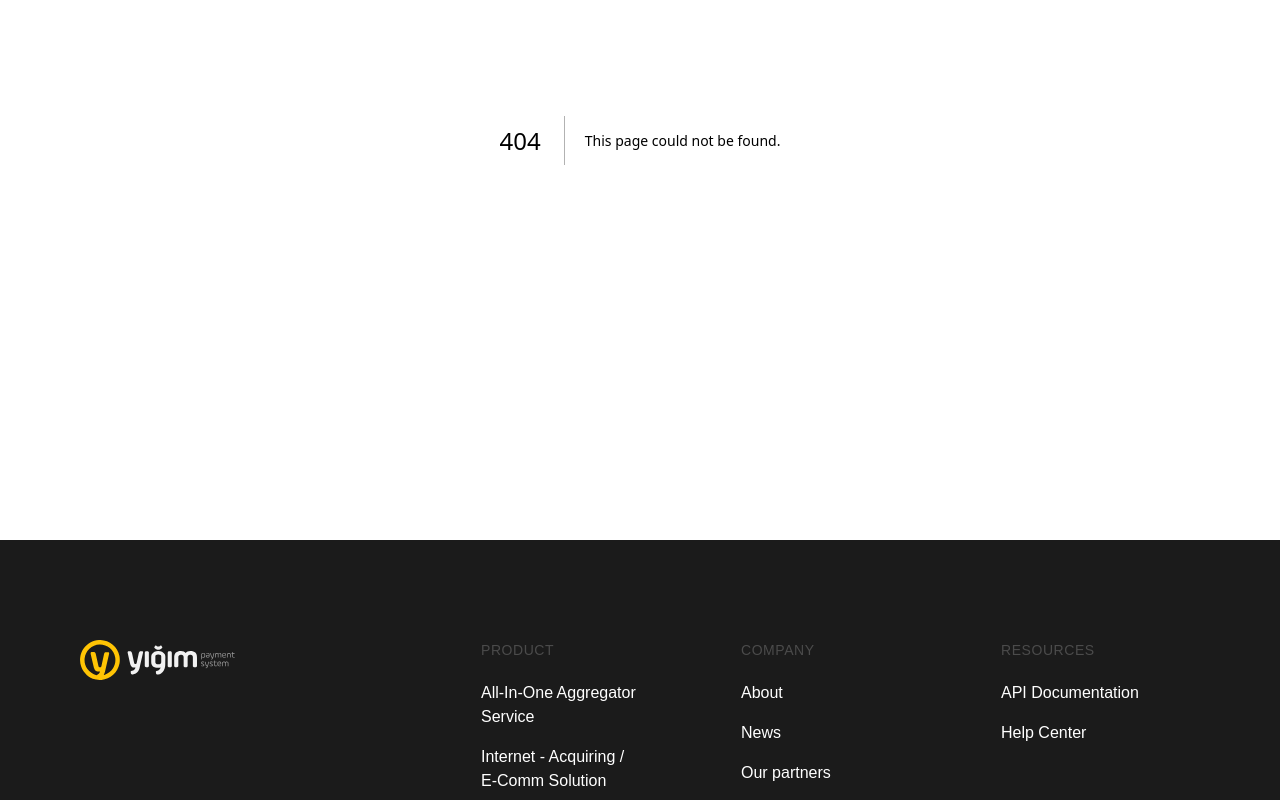
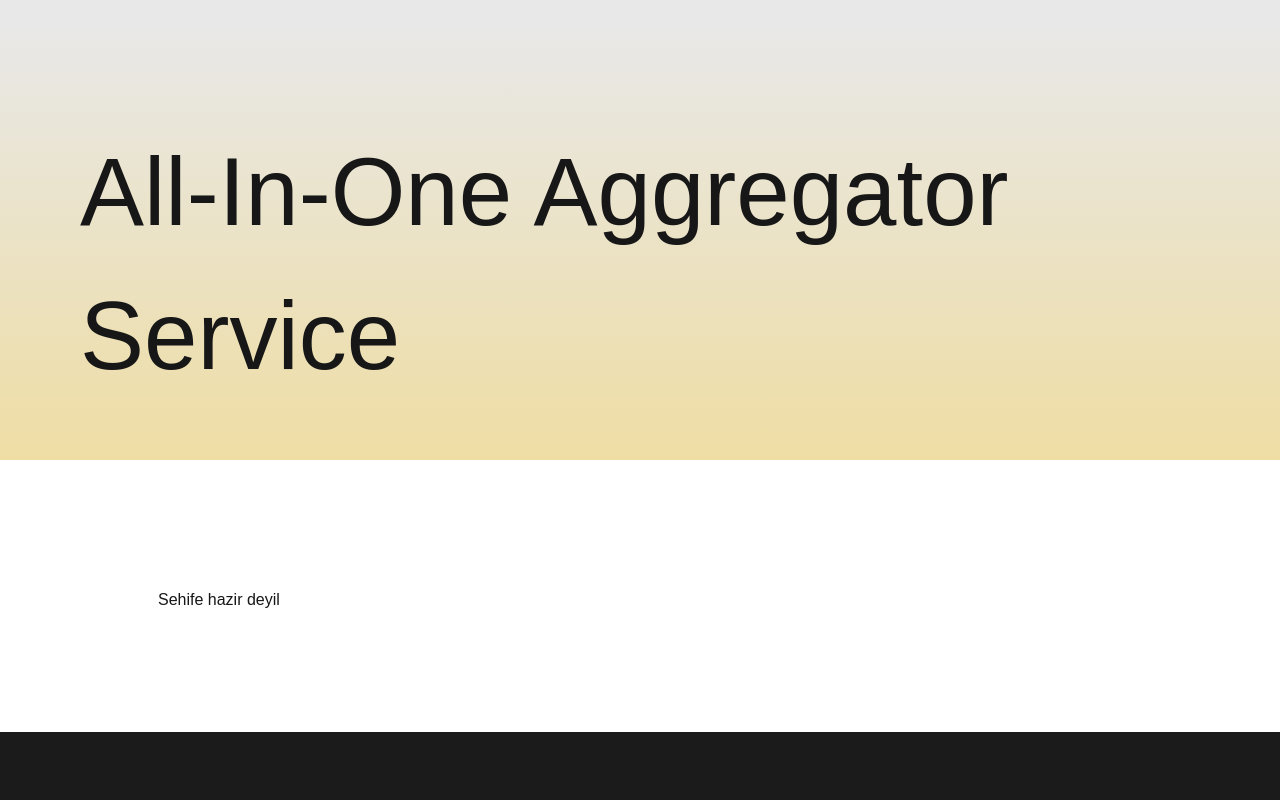
Before and after one commit to javadoffuad/yigim-app, a Next.js app: page /products/all-in-one-aggregator in a window 1280 px wide. Before the commit this address had no page. Shown: the part 260-1060 px from the top of the page. Built offline with nearby package versions, Linux system fonts and the light colour scheme.

Commit message:
chore(products) add products pages

```diff
--- /dev/null
+++ b/app/products/all-in-one-aggregator/page.tsx
@@ -0,0 +1,11 @@
+'use client';
+
+import PageWrapper from "@/components/page-wrapper/page-wrapper";
+
+export default function ProductPage() {
+  return (
+    <PageWrapper title='All-In-One Aggregator Service'>
+      Sehife hazir deyil
+    </PageWrapper>
+  );
+}
--- /dev/null
+++ b/app/products/fast-invoice-payment/page.tsx
@@ -0,0 +1,11 @@
+'use client';
+
+import PageWrapper from "@/components/page-wrapper/page-wrapper";
+
+export default function ProductPage() {
+  return (
+    <PageWrapper title='Fast Invoice Payment'>
+      Sehife hazir deyil
+    </PageWrapper>
+  );
+}
--- /dev/null
+++ b/app/products/internet-acquiring/page.tsx
@@ -0,0 +1,11 @@
+'use client';
+
+import PageWrapper from "@/components/page-wrapper/page-wrapper";
+
+export default function ProductPage() {
+  return (
+    <PageWrapper title='Internet - Acquiring / E-Comm Solution'>
+      Sehife hazir deyil
+    </PageWrapper>
+  );
+}
--- /dev/null
+++ b/app/products/link-payment/page.tsx
@@ -0,0 +1,11 @@
+'use client';
+
+import PageWrapper from "@/components/page-wrapper/page-wrapper";
+
+export default function ProductPage() {
+  return (
+    <PageWrapper title='Link Payment +'>
+      Sehife hazir deyil
+    </PageWrapper>
+  );
+}
```
